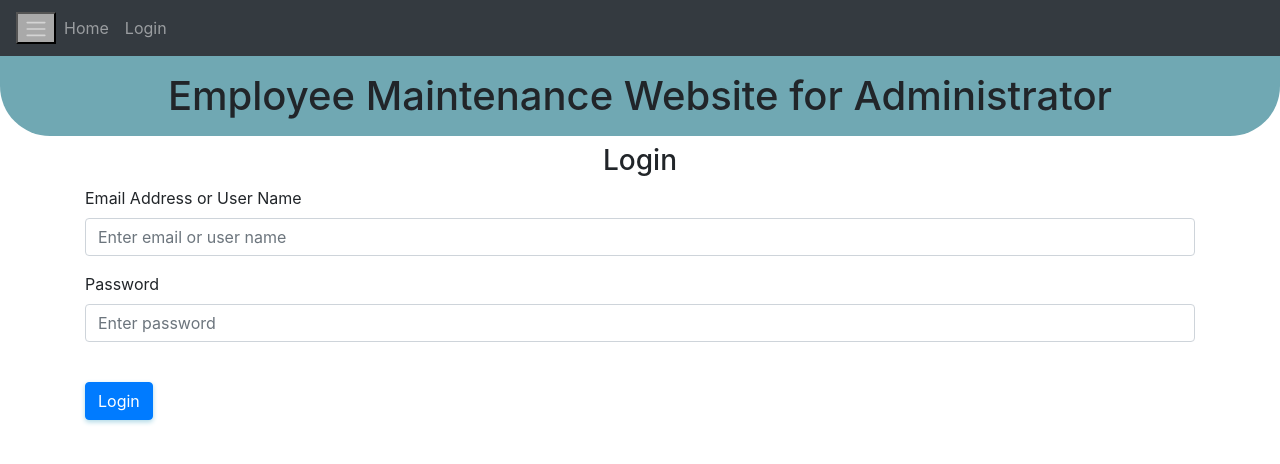
After one commit to mikeglenlorenzogithub/GitWebEmployee, a Flask app: page /login in a window 1280 px wide. The commit adds this page. Shown: the top 464 px of the page. Run offline with Flask 3, Linux system fonts and the light colour scheme; some libraries are stand-ins or nearby versions.

Commit message:
split into views models and auth, add administrator auth

```diff
--- a/app.py
+++ b/app.py
@@ -1,200 +1,8 @@
-from flask import Flask, render_template, request, redirect, url_for, flash, send_file
-from flask_sqlalchemy import SQLAlchemy
-import pandas as pd
-from io import BytesIO, StringIO
+from websites import create_app
+import os
 
-app = Flask(__name__)
-
-
-# ===== MODELS(DATABASE) =====>
-DB_NAME = 'database.db'
-app.config['SECRET_KEY'] = 'abcdfghi jklmnopq rstuvwxy'
-app.config['SQLALCHEMY_DATABASE_URI'] = f'sqlite:///{DB_NAME}'
-# initialize the app with Flask-SQLAlchemy
-db = SQLAlchemy(app)
-
-class Employees(db.Model):
-    id = db.Column(db.Integer, primary_key=True)
-    name = db.Column(db.String(150))
-    email = db.Column(db.String(150), unique=True)
-    phone = db.Column(db.String(150))
-    address = db.Column(db.String(150))
-
-    def __init__(self, name, email, phone, address):
-        self.name = name
-        self.email = email
-        self.phone = phone
-        self.address = address
-
-with app.app_context():
-    db.create_all()
-    print('Create Database!')
-
-# ===== VIEWS(ROUTE) =====>
-@app.route('/')
-def home():
-    all_employees = Employees.query.all()
-
-    return render_template('home.html', employees=all_employees)
-
-@app.route('/create', methods=['POST'])
-def create():
-    if request.method == 'POST':
-        name = request.form['name']
-        email = request.form['email']
-        phone = request.form['phone']
-        address = request.form['address']
-
-        exist_email = Employees.query.filter_by(email=email).first()
-
-        if exist_email:
-            flash('Email already exist.', category='error')
-        elif len(email) < 4:
-            flash('Email must be greater than 3 characters.', category='error')
-        elif len(name) < 2:
-            flash('Name must be greater than 1 characters.', category='error')
-        elif len(phone) < 8 or len(phone) > 13:
-            flash('Phone number must be greater than 7 characters and less than 13 characters.', category='error')
-        elif len(address) < 4:
-            flash('Address must be greater than 3 characters.', category='error')
-        else:
-            #create employee to the database
-            new_employee = Employees(name, email, phone, address)
-            db.session.add(new_employee)
-            db.session.commit()
-
-            flash('New Employee Added Successfully!', category='success')
-
-        return redirect(url_for('home'))
-
-@app.route('/update', methods=['GET', 'POST'])
-def update():
-
-    if request.method == 'POST':
-        exist_employee = Employees.query.get(request.form.get('id'))
-
-        new_name = request.form['name']
-        new_email = request.form['email']
-        new_phone = request.form['phone']
-        new_address = request.form['address']
-
-        exist_email = Employees.query.filter_by(email=new_email).first()
-
-        if exist_email != exist_employee:
-            flash('Email already exist.', category='error')
-        elif len(new_email) < 4:
-            flash('Email must be greater than 3 characters.', category='error')
-        elif len(new_name) < 2:
-            flash('Name must be greater than 1 characters.', category='error')
-        elif len(new_phone) < 8 or len(new_phone) > 13:
-            flash('Phone number must be greater than 7 characters and less than 13 characters.', category='error')
-        elif len(new_address) < 6:
-            flash('Address must be greater than 5 characters.', category='error')
-        else:
-            #update employee to the database
-            exist_employee.name = new_name
-            exist_employee.email = new_email
-            exist_employee.phone = new_phone
-            exist_employee.address = new_address
-            db.session.commit()
-
-            flash('Employee Edited Successfully!', category='success')
-
-        return redirect(url_for('home'))
-
-@app.route('/delete/<id>/', methods=['GET', 'POST'])
-def delete(id):
-    exist_employee = Employees.query.get(id)
-    db.session.delete(exist_employee)
-    db.session.commit()
-
-    flash('Employee Deleted Successfully!', category='success')
-
-    return redirect(url_for('home'))
-
-@app.route('/multi', methods=['GET', 'POST'])
-def multi():
-    if request.method == 'POST':
-        file = request.files['upload']
-        if 'csv' not in file.filename:
-            flash('File extension should be csv', category='error')
-        else:
-            file_upload = pd.read_csv(file)
-            if 'Name' not in list(file_upload.columns):
-                flash('Column Name not found in file!', category='error')
-                return redirect(url_for('home'))
-            elif 'Email' not in list(file_upload.columns):
-                flash('Column Email not found in file!', category='error')
-                return redirect(url_for('home'))
-            elif 'Phone' not in list(file_upload.columns):
-                flash('Column Phone not found in file!', category='error')
-                return redirect(url_for('home'))
-            elif 'Address' not in list(file_upload.columns):
-                flash('Column Address not found in file!', category='error')
-                return redirect(url_for('home'))
-            elif 'No' not in list(file_upload.columns):
-                flash('Column No. not found in file!', category='error')
-                return redirect(url_for('home'))
-            else:
-                file_upload.rename(columns={'Name': 'name', 'Email': 'email', 'Phone': 'phone', 'Address': 'address'}, inplace=True)
-
-            count_before = len(Employees.query.all())
-            for index in range(len(file_upload)):
-                row = file_upload.loc[index]
-
-                name = row['name']
-                email = row['email']
-                phone = str(row['phone'])
-                phone = f'0{phone}' if not phone.startswith('0') else phone
-                address = row['address']
-
-                exist_email = Employees.query.filter_by(email=email).first()
-
-                if exist_email:
-                    flash(f'{row["No"]}, {row["email"]} Email already exist.', category='error')
-                elif len(email) < 4:
-                    flash(f'{row["No"]}, {row["email"]} Email must be greater than 3 characters.', category='error')
-                elif len(name) < 2:
-                    flash(f'{row["No"]}, {row["name"]} Name must be greater than 1 characters.', category='error')
-                elif len(phone) < 8 or len(phone) > 13:
-                    flash(f'{row["No"]}, {row["phone"]} Phone number must be greater than 7 characters and less than 13 characters.', category='error')
-                elif len(address) < 4:
-                    flash(f'{row["No"]}, {row["address"]} Address must be greater than 3 characters.', category='error')
-                else:
-                    #create employee to the database
-                    new_employee = Employees(name, email, phone, address)
-                    db.session.add(new_employee)
-                    db.session.commit()
-
-            count_after = len(Employees.query.all())
-            if count_after == count_before:
-                flash(f'Fail to Add Multiple New Employee from {file.filename}!', category='error')
-            else:
-                flash(f'Multiple New Employee Added Successfully from {file.filename}!', category='success')
-
-        return redirect(url_for('home'))
-
-@app.route('/download', methods=['GET', 'POST'])
-def download():
-    content = list()
-    all_employees = Employees.query.all()
-    for employee in all_employees:
-        data_dict = {}
-        data_dict['ID'] = employee.id
-        data_dict['Name'] = employee.name
-        data_dict['Email'] = employee.email
-        data_dict['Phone'] = employee.phone
-        data_dict['Address'] = employee.address
-
-        content.append(data_dict)
-        print(data_dict)
-
-    df = pd.DataFrame(content)
-
-    csv_df = df.to_csv(index=False, header=True)
-    string_df = StringIO(csv_df)
-
-    return send_file(BytesIO(string_df.read().encode("utf-8")), mimetype="text/csv", download_name='employees_data.csv')
+app = create_app()
 
 if __name__ == '__main__':
     app.run(debug=True)
+    # app.run(debug=False, host='0.0.0.0', port=int(os.environ.get('PORT', 8080)))
--- /dev/null
+++ b/websites/auth.py
@@ -0,0 +1,49 @@
+from flask import Blueprint, render_template, request, redirect, url_for, flash
+from werkzeug.security import generate_password_hash, check_password_hash
+from flask_login import login_user, login_required, logout_user, current_user
+from . import db
+from .models import User
+
+auth = Blueprint('auth', __name__)
+
+@auth.route('/login', methods=['GET', 'POST'])
+def login():
+    if request.method == 'POST':
+        user_admin = User.query.filter_by(user_name='admin').first()
+        if not user_admin:
+            user_name = 'admin'
+            user_email = 'admin@inticorporatechnology.com'
+            user_password = 'admin'
+            user_password = generate_password_hash(user_password, method='scrypt')
+
+            #create admin to the database
+            new_admin = User(user_name, user_email, user_password)
+            db.session.add(new_admin)
+            db.session.commit()
+
+        else:
+            pass
+
+        email_name = request.form.get('email-name')
+        password = request.form.get('password')
+
+        user = User.query.filter_by(user_email=email_name).first()
+        user = User.query.filter_by(user_name=email_name).first() if not user else user
+
+        if user:
+            if check_password_hash(user.user_password, password):
+                flash('Logged in succesfully!', category='success')
+                login_user(user, remember=True)
+                return redirect(url_for('views.home'))
+            else:
+                flash('Incorrect password, try again!', category='error')
+        else:
+            flash('Email Address or User Name does not exist!', category='error')
+
+    return render_template("login.html", user=current_user)
+
+@auth.route('/logout')
+@login_required
+def logout():
+    logout_user()
+    return redirect(url_for('auth.login'))
--- a/static/style.css
+++ b/websites/static/style.css
@@ -11,3 +11,7 @@
 .btn{
     box-shadow: 0px 2px 5px lightblue;
 }
+
+.content{
+    margin: 1rem;
+}
--- a/templates/base.html
+++ b/websites/templates/base.html
@@ -15,8 +15,32 @@
     </head>
 
     <body>
+        <!-- CREATE NAVBAR -->
+        <nav class="navbar navbar-expand-lg navbar-dark bg-dark">
+            <button
+                class="navbar-toggle"
+                type="button"
+                data-toggle="collapse"
+                data-target="#navbar"
+                style="background-color:darkgrey;"
+            >
+                <span class="navbar-toggler-icon"></span>
+            </button>
+            <div class="collapse navbar-collapse" id="navbar">
+                <div class="navbar-nav">
+                    {% if user.is_authenticated %}
+                    <a class="nav-item nav-link" id="home" href="/">Home</a>
+                    <a class="nav-item nav-link" id="logout" href="/logout">Logout</a>
+                    {% else %}
+                    <a class="nav-item nav-link" id="home" href="/">Home</a>
+                    <a class="nav-item nav-link" id="login" href="/login">Login</a>
+                    {% endif %}
+                </div>
+            </div>
+        </nav>
+
         <div class="header text-center">
-            <h1>Employee Maintenance Website for Admin</h1>
+            <h1>Employee Maintenance Website for Administrator</h1>
         </div>
 
         <div class="flash-messages">
--- /dev/null
+++ b/websites/templates/login.html
@@ -0,0 +1,40 @@
+{% extends "base.html" %}
+
+{% block title %}
+Login
+{% endblock %}
+
+{% block content %}
+<div class="login-content container">
+    <form method="POST">
+        <h3 class="text-center">Login</h3>
+        <!-- Input email address -->
+        <div class="form-group">
+            <label for="email">Email Address or User Name</label>
+            <!-- name for backend -->
+            <input
+                type="email-name"
+                class="form-control"
+                id="email-name"
+                name="email-name"
+                placeholder="Enter email or user name"
+            />
+        </div>
+
+        <!-- Input password -->
+        <div class="form-group">
+            <label for="password">Password</label>
+            <input
+                type="password"
+                class="form-control"
+                id="password"
+                name="password"
+                placeholder="Enter password"
+            />
+        </div>
+
+        <br/>
+        <button type="submit" class="btn btn-primary">Login</button>
+    </form>
+</div>
+{% endblock %}
```
Also changed, not shown: websites/__init__.py (added, +37 -0 lines), websites/models.py (added, +26 -0 lines), websites/templates/home.html (renamed from templates/home.html, +21 -6 lines), websites/views.py (added, +181 -0 lines), instance/database.db, websites/static/index.js (added).
